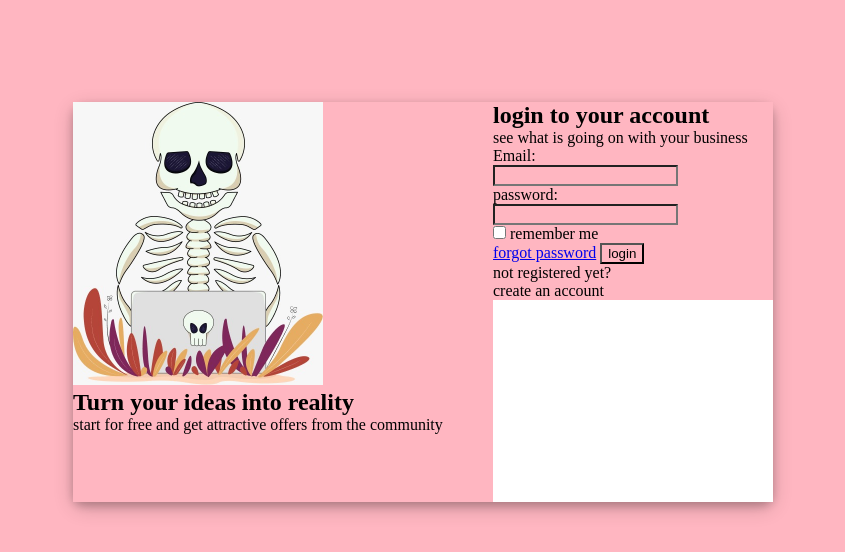
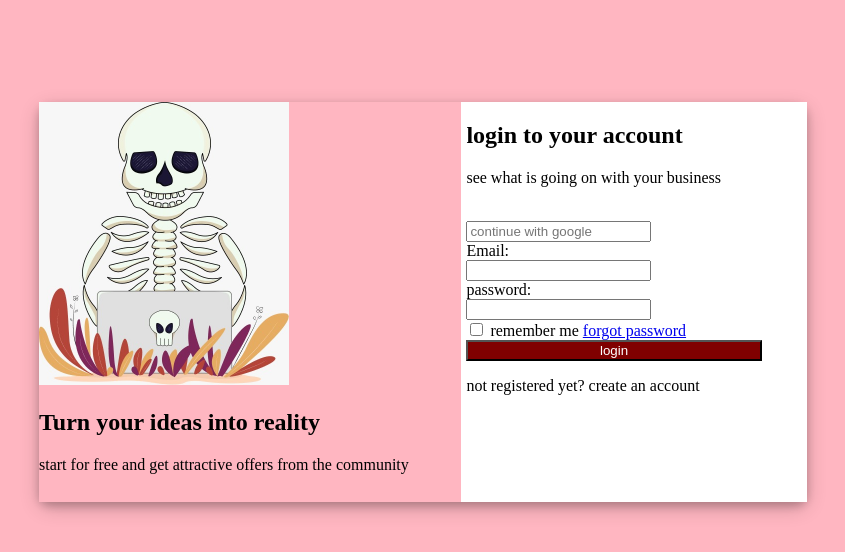
Before and after one commit to emmanuelmuema/login, a plain HTML site: page index.html in a window 1280 px wide. Shown: the whole page, without its empty margins (217-1062 px from the left). Drawn offline with Linux system fonts and the light colour scheme.

Commit message:
styled right of login page

```diff
--- a/index.html
+++ b/index.html
@@ -1,41 +1,51 @@
 <!DOCTYPE html>
 <html>
+
 <head>
 	<title>login</title>
 	<link rel="stylesheet" type="text/css" href="./style.css" />
 </head>
+
 <body>
 	<div class="home">
 		<div class="card">
 			<div class="left">
 				<img src="skeleton.jpeg">
 				<h2>Turn your ideas into reality</h2>
-					<p>start for free and get attractive offers from the community</p>
+				<p>start for free and get attractive offers from the community</p>
 			</div>
 			<div class="right">
-				<h2>login to your account</h2>
-				<p>see what is going on with your business</p>
+				<div class="right-in">
+					<h2>login to your account</h2>
+				<p>see what is going on with your business</p><br>
+				<form>
+					<input type="text" name="data_field_2" placeholder="continue with google"><br>
+				</form>
 				<form>
 					<div>
 						<label for="email"> Email:</label><br>
 						<input type="email"><br>
 					</div>
 					<div>
-						<label for ="password"> password:</label><br>
+						<label for="password"> password:</label><br>
 						<input type="password"><br>
 					</div>
-						<input type="checkbox"> remember me<br>
-						  <a href="forgot.html">forgot password</a>
-						  	<button type="button">login</button>
-						  		<p>not  registered yet?</p>
-						  			<p>create an account</p>
+					<div>
+						<input type="checkbox"> remember me <a href="forgot.html">forgot password</a><br>
+						<button type="button">login</button><br>
+						<footer>
+						<p>not registered yet? create an account</p><br>
+					</footer>
+					</div>
 
-				    </form>
+				</form>
+				</div>
 
 
-		</div>
+			</div>
 		</div>
 
 	</div>
 </body>
+
 </html>
--- a/style.css
+++ b/style.css
@@ -1,35 +1,56 @@
-*, body{
-    margin: 0;
-    paddling: 0;
-    background-color:lightpink;
+
+body {
+	margin: 0;
+	padding: 0;
+	background-color: lightpink;
 }
-.home{
+
+.home {
 	align-items: center;
 	display: flex;
 	flex-direction: column;
 	margin-top: 5%;
 }
-.card{
-	width: 700px;
+
+.card {
+	width: 60%;
 	height: 400px;
 	background-color: white;
 	align-items: center;
 	margin-top: 3%;
 	border-radius: 10px;
-	box-shadow: 0 4px 8px 0 rgba(0, 0, 0 , 0.2), 0 6px 20px 0 rgba(0, 0, 0, 0.19);
+	box-shadow: 0 4px 8px 0 rgba(0, 0, 0, 0.2), 0 6px 20px 0 rgba(0, 0, 0, 0.19);
 }
-.left{
+
+.left {
 	float: left;
-	width: 60%;
+	width: 55%;
 	height: 100%;
-	 background-color: lightpink;
+	background-color: lightpink;
 }
-.left img{
+
+.left img {
 	width: 250px;
 }
-.right{
+
+.right {
 	float: right;
-	width: 40%;
+	width: 45%;
+	align-items: center;
 	height: 100%;
 	background-color: white;
+
 }
+.right-in {
+    margin: 5px;
+}
+button {
+	width: 88%;
+	background-color: maroon;
+	color: white;
+
+}
+
+#main {
+	margin-top: 70px;
+}
```
